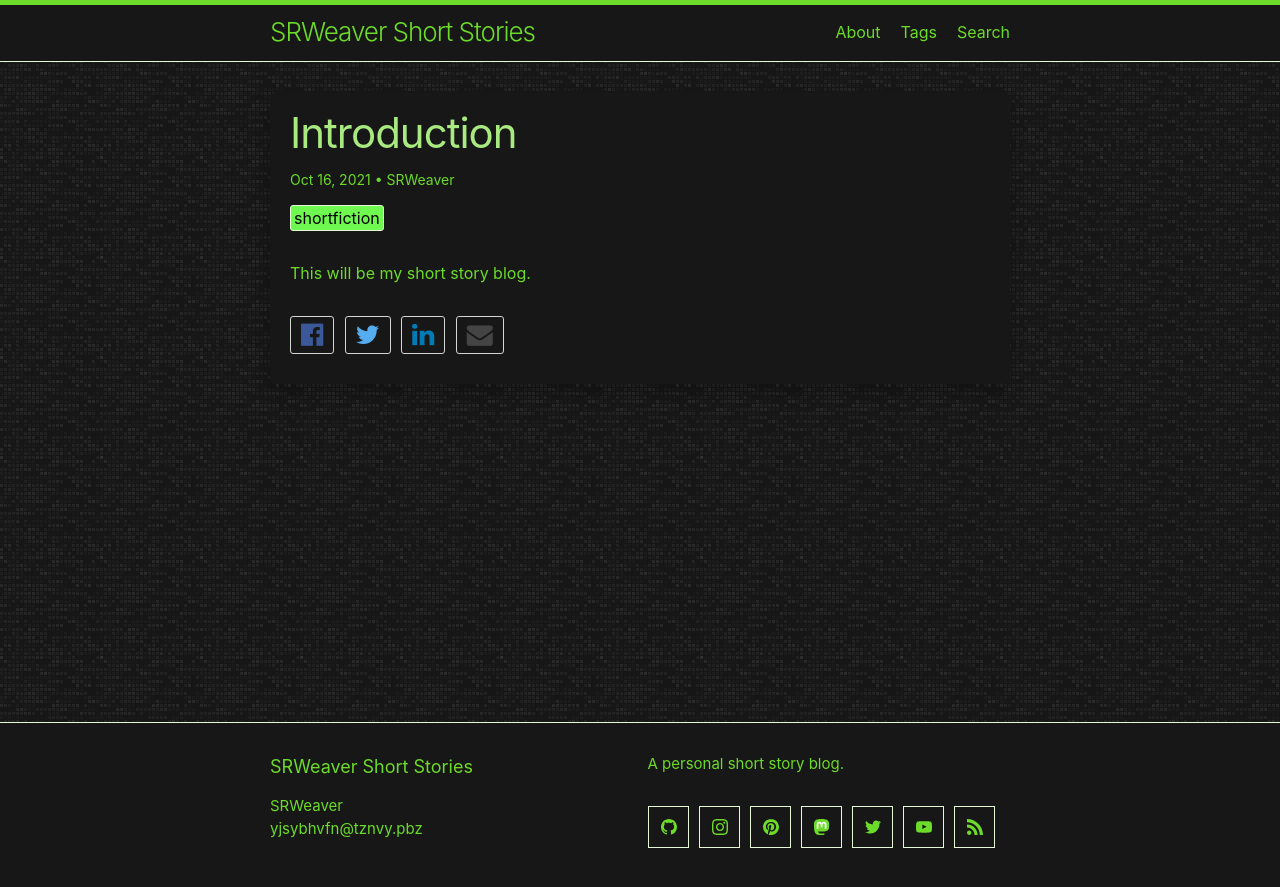
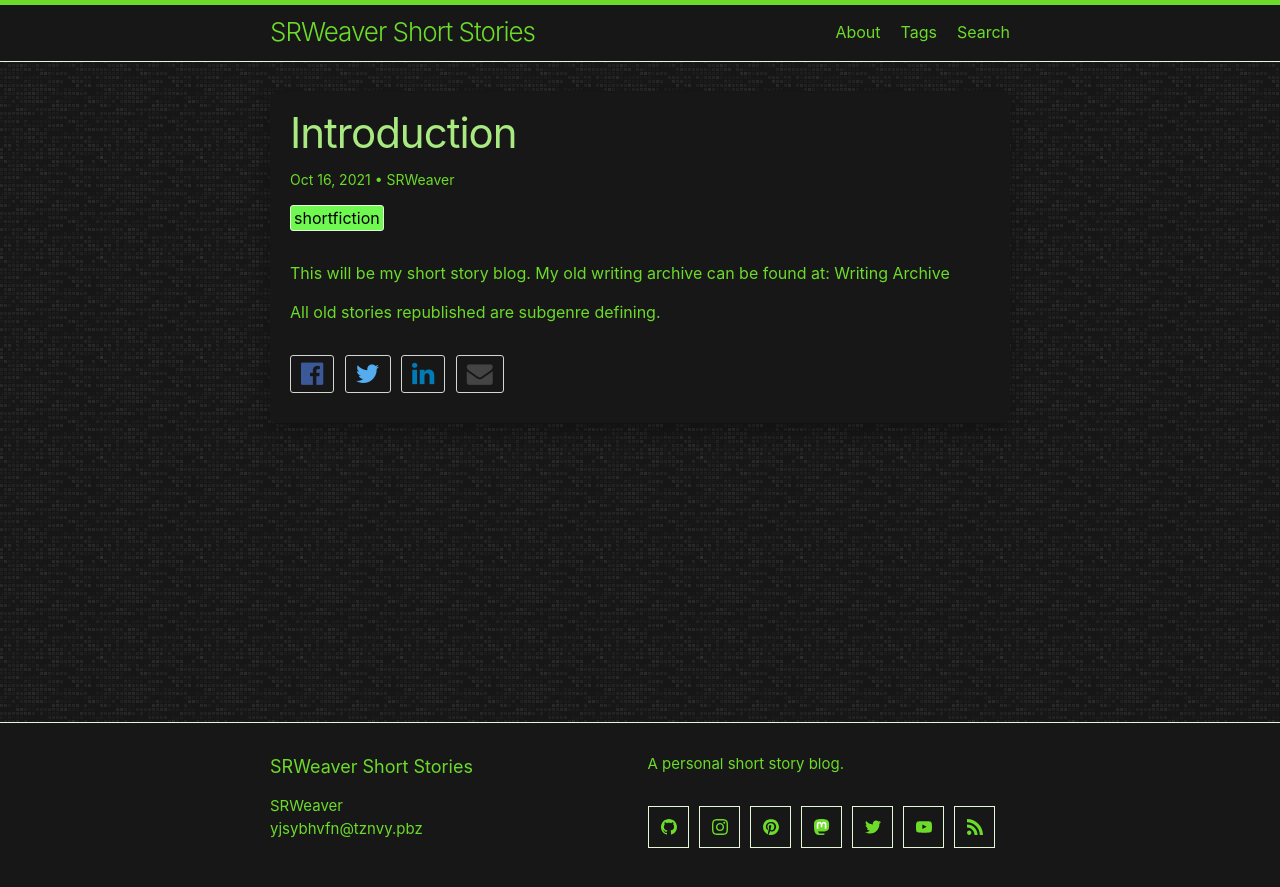
Before and after one commit to LWFlouisa/SRWeaverShorts, a Jekyll site: the page built from _posts/2021-10-16-welcome.md, in a window 1280 px wide. Shown: the top 887 px of the page. Built offline with Jekyll 4.4.1, drawn with Linux system fonts in a browser that asks for light colours; our own code applies the rules of GitHub Pages for plain Markdown files.

Commit message:
Update 2021-10-16-welcome.md

```diff
--- a/_posts/2021-10-16-welcome.md
+++ b/_posts/2021-10-16-welcome.md
@@ -4,4 +4,6 @@ author: SRWeaver
 genres: sciencefiction
 tags: shortfiction
 ---
-This will be my short story blog.
+This will be my short story blog. My old writing archive can be found at: [Writing Archive](https://lwflouisa.github.io/WritingArchive)
+
+All old stories republished are subgenre defining.
```
